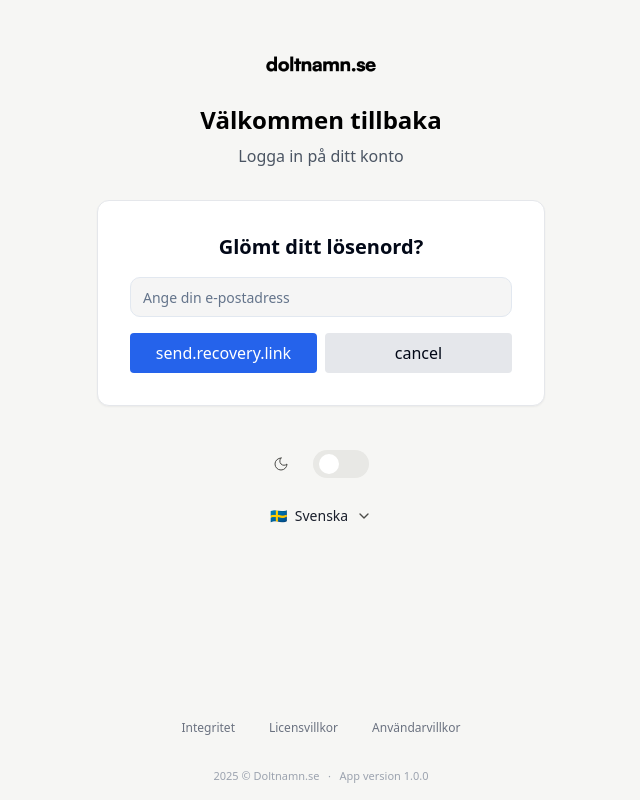
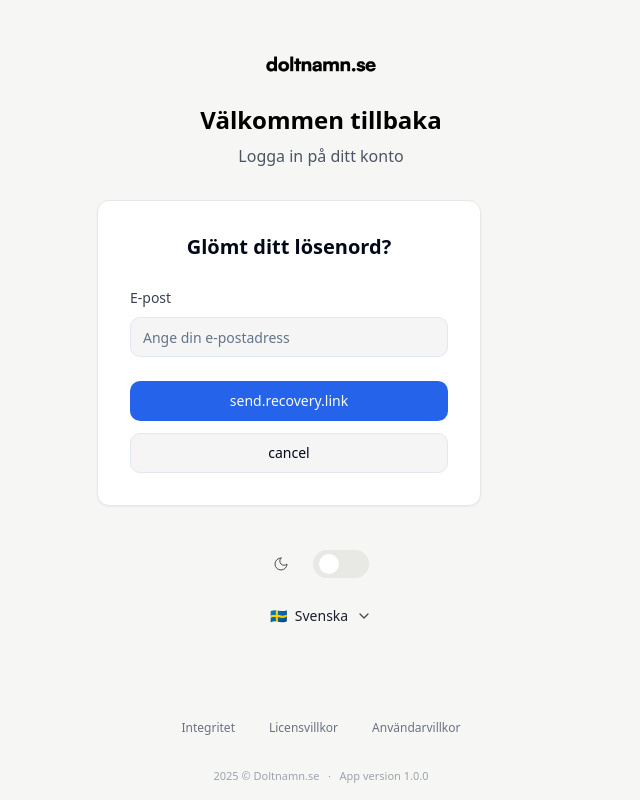
Before and after one commit to doltnamn-se/kasper-react-app, a React (Vite) app: page /auth in a window 1280 px wide. Both pictures are taken after a click on the button "Glömt ditt lösenord?". Shown: the whole page, without its empty margins (319-959 px from the left). Built offline with nearby package versions, Linux system fonts and the light colour scheme.

Commit message:
Update input and button styles
Modified the design of the input field and buttons on the "forgot password" page to ensure consistency with the styling of the rest of the login page.
[skip gpt_engineer]

```diff
--- a/src/components/auth/AuthForm.tsx
+++ b/src/components/auth/AuthForm.tsx
@@ -5,6 +5,7 @@ import { Alert, AlertDescription } from "@/components/ui/alert";
 import { useLanguage } from "@/contexts/LanguageContext";
 import { getAuthAppearance } from "./AuthAppearance";
 import { Input } from "@/components/ui/input";
+import { Button } from "@/components/ui/button";
 import { toast } from "sonner";
 
 interface AuthFormProps {
@@ -39,30 +40,38 @@ export const AuthForm = ({ errorMessage, isDarkMode }: AuthFormProps) => {
 
   if (isResetMode) {
     return (
-      <div className="bg-white dark:bg-[#232325] p-8 rounded-lg shadow-sm border border-gray-200 dark:border-[#303032]">
-        <h2 className="text-xl font-semibold mb-4 text-center dark:text-white">
+      <div className="bg-white dark:bg-[#232325] p-8 rounded-lg shadow-sm border border-gray-200 dark:border-[#303032] w-full max-w-sm fade-in">
+        <h2 className="text-xl font-semibold mb-6 text-center dark:text-white">
           {t('forgot.password')}
         </h2>
-        <div className="space-y-4">
+        <div className="space-y-6">
+          <div className="space-y-2">
+            <label htmlFor="email" className="text-sm font-medium text-gray-700 dark:text-gray-300">
+              {t('email')}
+            </label>
             <Input
+              id="email"
               type="email"
               placeholder={t('email.placeholder')}
               value={resetEmail}
               onChange={(e) => setResetEmail(e.target.value)}
+              className="w-full"
             />
-          <div className="flex gap-2">
-            <button
+          </div>
+          <div className="flex flex-col gap-3">
+            <Button
               onClick={handleResetPassword}
-              className="flex-1 bg-primary text-white px-4 py-2 rounded hover:bg-primary/90 transition-colors"
+              className="w-full"
             >
               {t('send.recovery.link')}
-            </button>
-            <button
+            </Button>
+            <Button
               onClick={() => setIsResetMode(false)}
-              className="flex-1 bg-gray-200 dark:bg-gray-700 px-4 py-2 rounded hover:bg-gray-300 dark:hover:bg-gray-600 transition-colors"
+              variant="outline"
+              className="w-full"
             >
               {t('cancel')}
-            </button>
+            </Button>
           </div>
         </div>
       </div>
```
Lines whose indentation alone changed are shown as unchanged.
